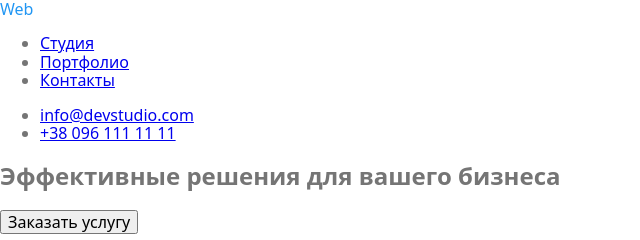
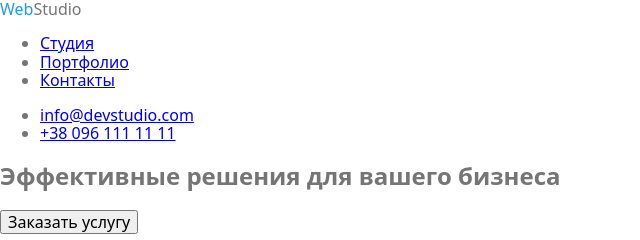
Before and after one commit to BohdanKlymenko/goit-markup-hw-02, a plain HTML site: page index.html in a window 1280 px wide. Shown: the top 240 px of the page, 0-640 px from the left. Drawn offline with nearby package versions, Linux system fonts and the light colour scheme.

Commit message:
стиль лого

```diff
--- a/css/styles.css
+++ b/css/styles.css
@@ -15,15 +15,15 @@ body {
 .logo {
   text-decoration: none;
   color: var(--secondary-text-color);
-  text-transform: none;
+ text-transform: none;}
 /*   font-family: Raleway;
   font-style: normal;
   font-weight: bold;
   font-size: 26px;
   line-height: 31px;
-  letter-spacing: 0.03em; */
-} */
-.logo.hero{
+ letter-spacing: 0.03em;}*/
+
+ .logo.hero{
    text-decoration: none;
    color: var(--primary-text-color);
    text-transform: none;
```
